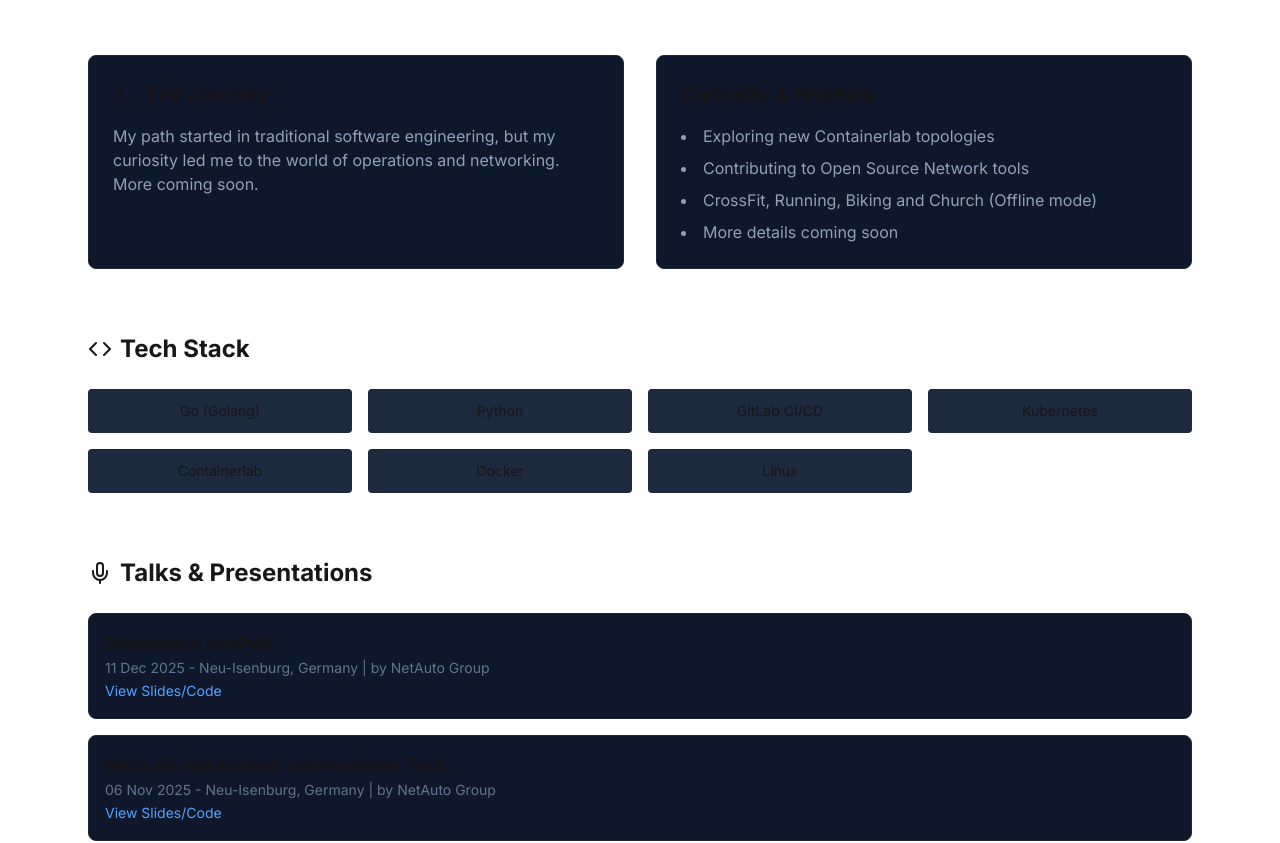
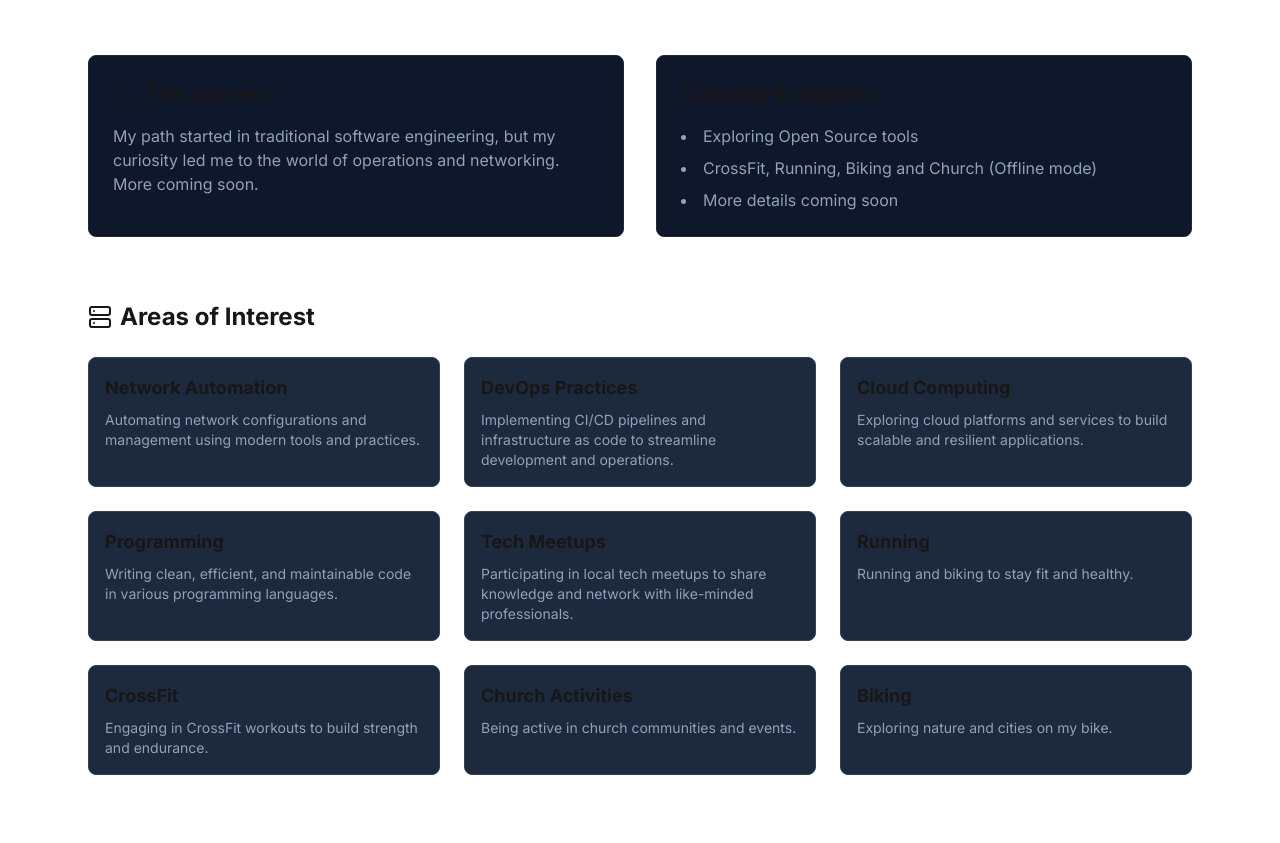
Before and after one commit to floehden/floehden.github.io, a Next.js app in the folder website/: page / in a window 1280 px wide. Shown: the part 320-1163 px from the top of the page. Built offline with nearby package versions, Linux system fonts and the light colour scheme.

Commit message:
Adding interests

```diff
--- a/website/app/page.tsx
+++ b/website/app/page.tsx
@@ -8,6 +8,18 @@ export default function Home() {
     {organizer:"NetAuto Group", title: "NetAuto Hackathon: Intermediate Task", event_url: "https://www.meetup.com/netauto-rheinmain/events/311340322/", date: "06 Nov 2025", location: "Neu-Isenburg, Germany", git_repository: "https://github.com/NetAuto-RheinMain/event-slides/blob/main/episode3/readme.md", status: "done"},
     {organizer:"NetAuto Group", title: "What is Network Automation for everyone?", event_url: "https://www.meetup.com/netauto-rheinmain/events/308664470/", date: "04 Sep 2025", location: "Neu-Isenburg, Germany", git_repository: "https://github.com/NetAuto-RheinMain/event-slides/blob/main/episode1/readme.md", status: "done"},
     {organizer:"Frankfurt Rhein-Main Gophers Meetup", title: "Configuring network devices through Kubernetes", event_url: "https://www.meetup.com/gophers-frm/events/308682690/", date: "10 Jul 2025", location: "Frankfurt, Germany", git_repository: "https://github.com/floehden/gofrm59", status: "done"},
+  ];
+  const interests = [
+    {name: "Network Automation", description: "Automating network configurations and management using modern tools and practices.", type: "technical"},
+    {name: "DevOps Practices", description: "Implementing CI/CD pipelines and infrastructure as code to streamline development and operations.", type: "technical"},
+    {name: "Cloud Computing", description: "Exploring cloud platforms and services to build scalable and resilient applications.", type: "technical"},
+    {name: "Programming", description: "Writing clean, efficient, and maintainable code in various programming languages.", type: "technical"},
+    /*{name: "Open Source Contribution", description: "Contributing to and maintaining open source projects that benefit the community.", type: "community"},*/
+    {name: "Tech Meetups", description: "Participating in local tech meetups to share knowledge and network with like-minded professionals.", type: "community"},
+    {name: "Running", description: "Running and biking to stay fit and healthy.", type: "personal"},
+    {name: "CrossFit", description: "Engaging in CrossFit workouts to build strength and endurance.", type: "personal"},
+    {name: "Church Activities", description: "Being active in church communities and events.", type: "personal"},
+    {name: "Biking", description: "Exploring nature and cities on my bike.", type: "personal"},
   ];
   return (
     <div className="space-y-16 py-10">
@@ -35,11 +47,23 @@ export default function Home() {
         <div className="bg-slate-900 p-6 rounded-lg border border-slate-800">
           <h3 className="text-xl font-bold mb-4">Curiosity & Hobbies</h3>
           <ul className="list-disc list-inside text-slate-400 space-y-2">
-            <li>Exploring new Containerlab topologies</li>
-            <li>Contributing to Open Source Network tools</li>
+            <li>Exploring Open Source tools</li>
             <li>CrossFit, Running, Biking and Church (Offline mode)</li>
             <li>More details coming soon</li>
           </ul>
+        </div>
+      </section>
+
+      {/* Interests*/}
+      <section>
+        <h3 className="text-2xl font-bold mb-6 flex items-center"><Server className="mr-2"/> Areas of Interest</h3>
+        <div className="grid md:grid-cols-3 gap-6">
+          {interests.map(interest => (
+            <div key={interest.name} className="bg-slate-800 p-4 rounded-lg border border-slate-700 hover:border-blue-500 transition cursor-default">
+              <h4 className="font-bold text-lg mb-2">{interest.name}</h4>
+              <p className="text-slate-400 text-sm">{interest.description}</p>
+            </div>
+          ))}
         </div>
       </section>
 
```
